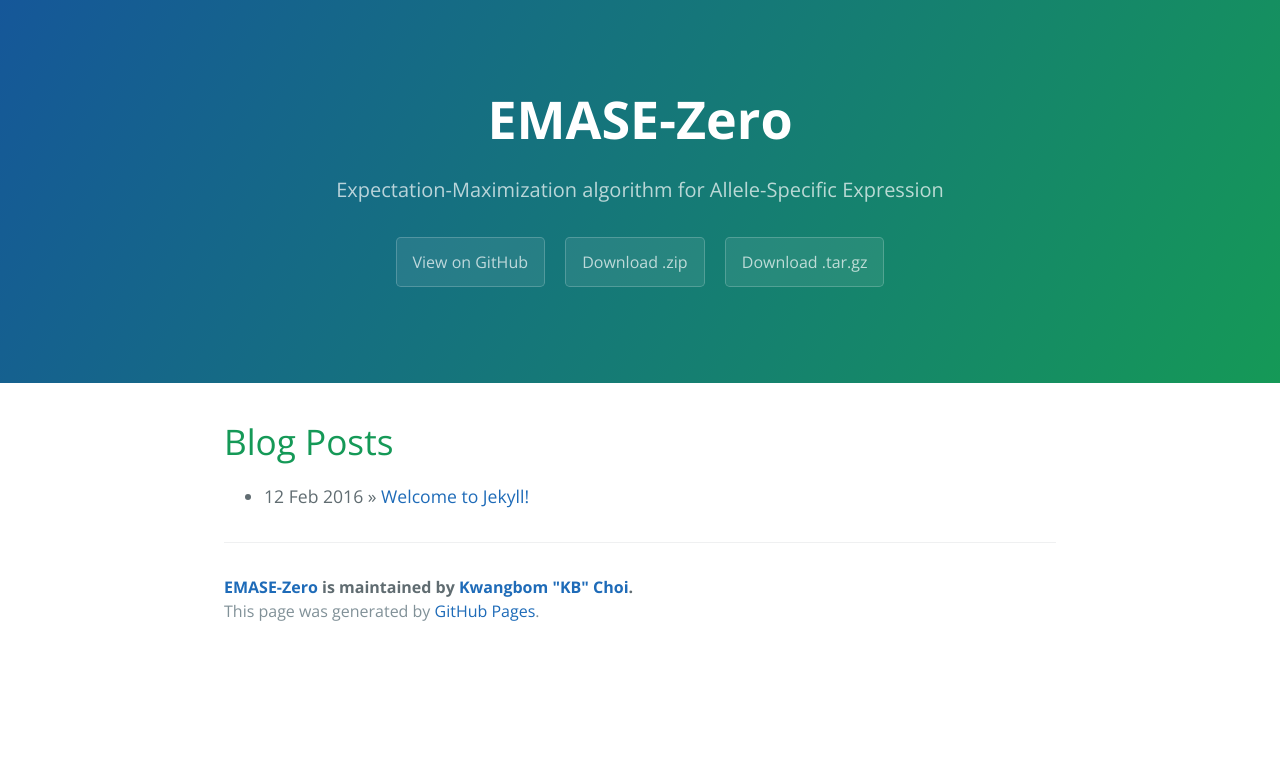
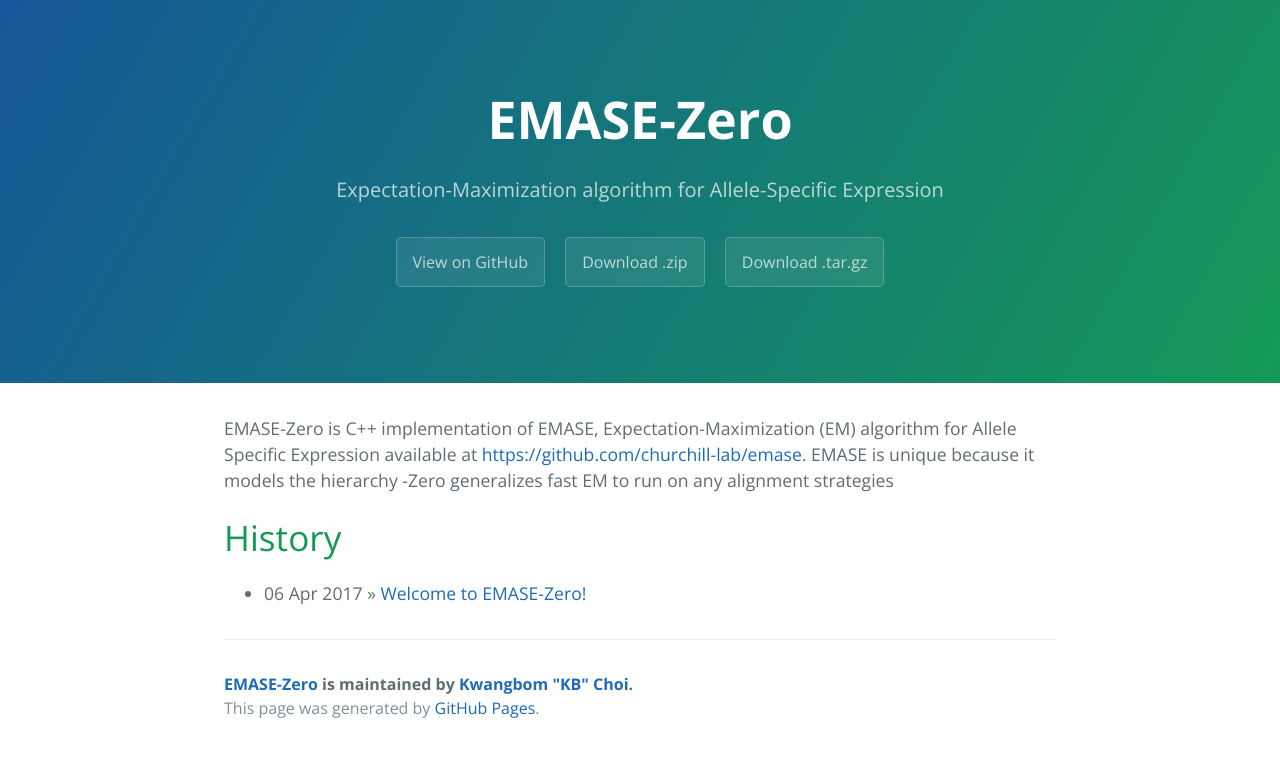
Before and after one commit to churchill-lab/emase-zero, a Jekyll site: the page built from docs/index.html, in a window 1280 px wide. Shown: the top 757 px of the page. Built offline with Jekyll 4.4.1, drawn with Linux system fonts in a browser that asks for light colours; the list of posts is cut into pages by our own code.

Commit message:
[kbchoi] Added theme files to /docs

```diff
--- a/docs/_config.yml
+++ b/docs/_config.yml
@@ -3,6 +3,7 @@ title:        EMASE-Zero
 tagline:      Expectation-Maximization algorithm for Allele-Specific Expression
 baseurl:      ""
 paginate:     1
+show_downloads: "true"
 
 # About/contact
 author:
--- a/docs/_includes/page-header.html
+++ b/docs/_includes/page-header.html
@@ -1,7 +1,7 @@
 <section class="page-header">
   <h1 class="project-name">{{ site.title }}</h1>
   <h2 class="project-tagline">{{ site.tagline }}</h2>
-  <a href="#" class="btn">View on GitHub</a>
-  <a href="#" class="btn">Download .zip</a>
-  <a href="#" class="btn">Download .tar.gz</a>
+  <a href="https://github.com/churchill-lab/emase-zero" class="btn">View on GitHub</a>
+  <a href="https://github.com/churchill-lab/emase-zero/zipball/master" class="btn">Download .zip</a>
+  <a href="https://github.com/churchill-lab/emase-zero/tarball/master" class="btn">Download .tar.gz</a>
 </section>
--- a/docs/_posts/2016-02-12-sample-content.markdown
+++ b/docs/_posts/2017-04-06-welcome.markdown
@@ -1,7 +1,7 @@
 ---
 layout: default
-title:  "Welcome to Jekyll!"
-date:   2016-02-12 17:50:00
+title:  "Welcome to EMASE-Zero!"
+date:   2017-04-06 13:50:00
 categories: main
 ---
 
--- a/docs/index.html
+++ b/docs/index.html
@@ -3,8 +3,11 @@ layout: default
 title: {{ site.name }}
 ---
 
+<p>EMASE-Zero is C++ implementation of EMASE, Expectation-Maximization (EM) algorithm
+for Allele Specific Expression available at <a href="https://github.com/churchill-lab/emase">https://github.com/churchill-lab/emase</a>. EMASE is unique because it models the hierarchy -Zero generalizes fast EM to run on any alignment strategies</p>
+
 <div id="home">
-  <h1>Blog Posts</h1>
+  <h1>History</h1>
   <ul class="posts">
     {% for post in site.posts %}
       <li><span>{{ post.date | date_to_string }}</span> &raquo; <a href="{{ site.baseurl }}{{ post.url }}">{{ post.title }}</a></li>
```
